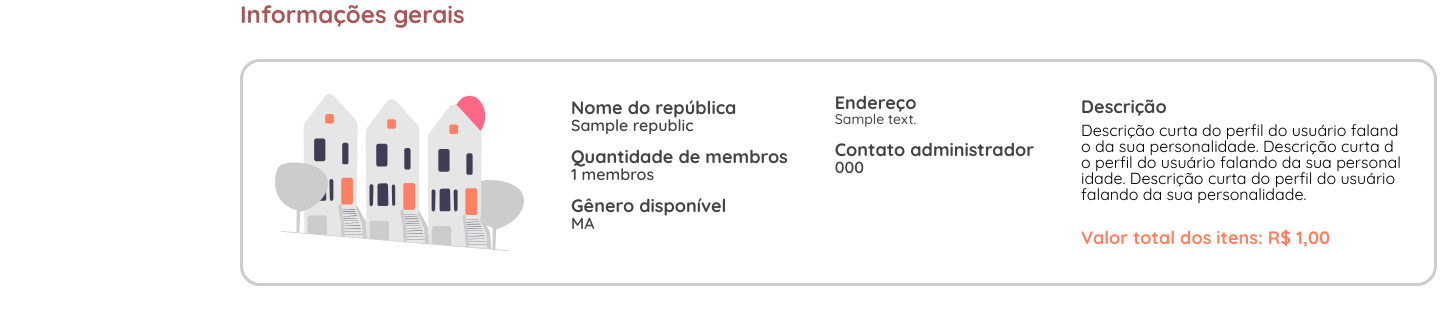
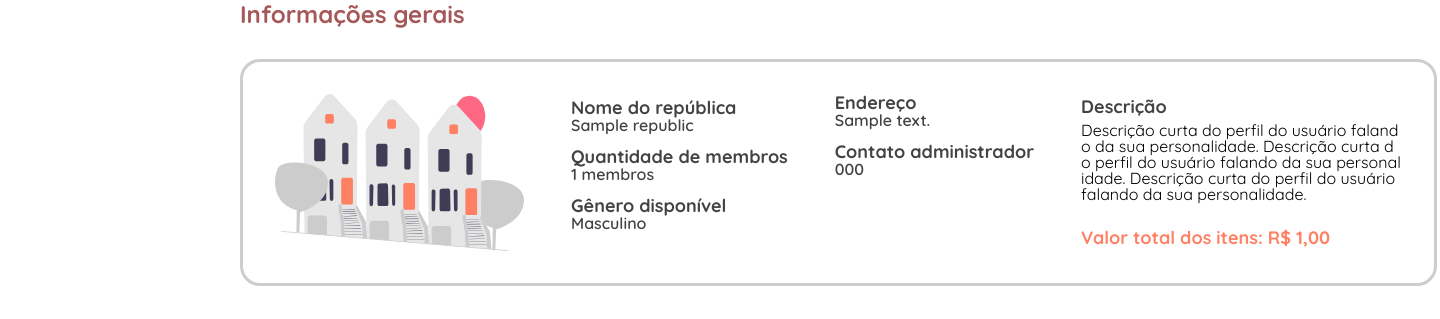
Before and after one commit to luacarol/unirep, a Django app: page /republic-information/1 in a window 1440 px wide. Shown: the part 331-650 px from the top of the page. Run offline with Django 4.2, Linux system fonts and the light colour scheme; a user stored in the database is signed in; tables that the repository leaves empty hold one stand-in row (values such as "Sample post").

Commit message:
Arrumando estilos

```diff
--- a/unirep_app/static/css/partials/cards/republic/republic_card.css
+++ b/unirep_app/static/css/partials/cards/republic/republic_card.css
@@ -16,3 +16,7 @@
 .div-address-administrator {
     align-self: flex-start;
 }
+
+.div-address-administrator .div-address p {
+    white-space: pre-wrap;
+}
--- a/unirep_app/templates/partials/cards/republic/republic_card_2.html
+++ b/unirep_app/templates/partials/cards/republic/republic_card_2.html
@@ -20,16 +20,24 @@
 
         <div>
             <h4 for="gender" class="minor-subtitle">Gênero disponível</h4>
-            <p class="legend">{{republic.gender}}</p>
+            <p class="legend">
+                {% if republic.gender == 'MA' %}
+                    Masculino
+                {% elif republic.gender == 'FE' %}
+                    Feminina
+                {% else %}
+                    Mista
+                {% endif %}
+            </p>
         </div>
 
     </div>
 
     <div class="basic-informations div-address-administrator">
 
-        <div>
+        <div class="div-address">
             <h4 class="minor-subtitle">Endereço</h4>
-            <p class="common-text">{{republic.address}}</p>
+            <p class="legend">{{republic.address}}</p>
         </div>
 
         <div>
```
